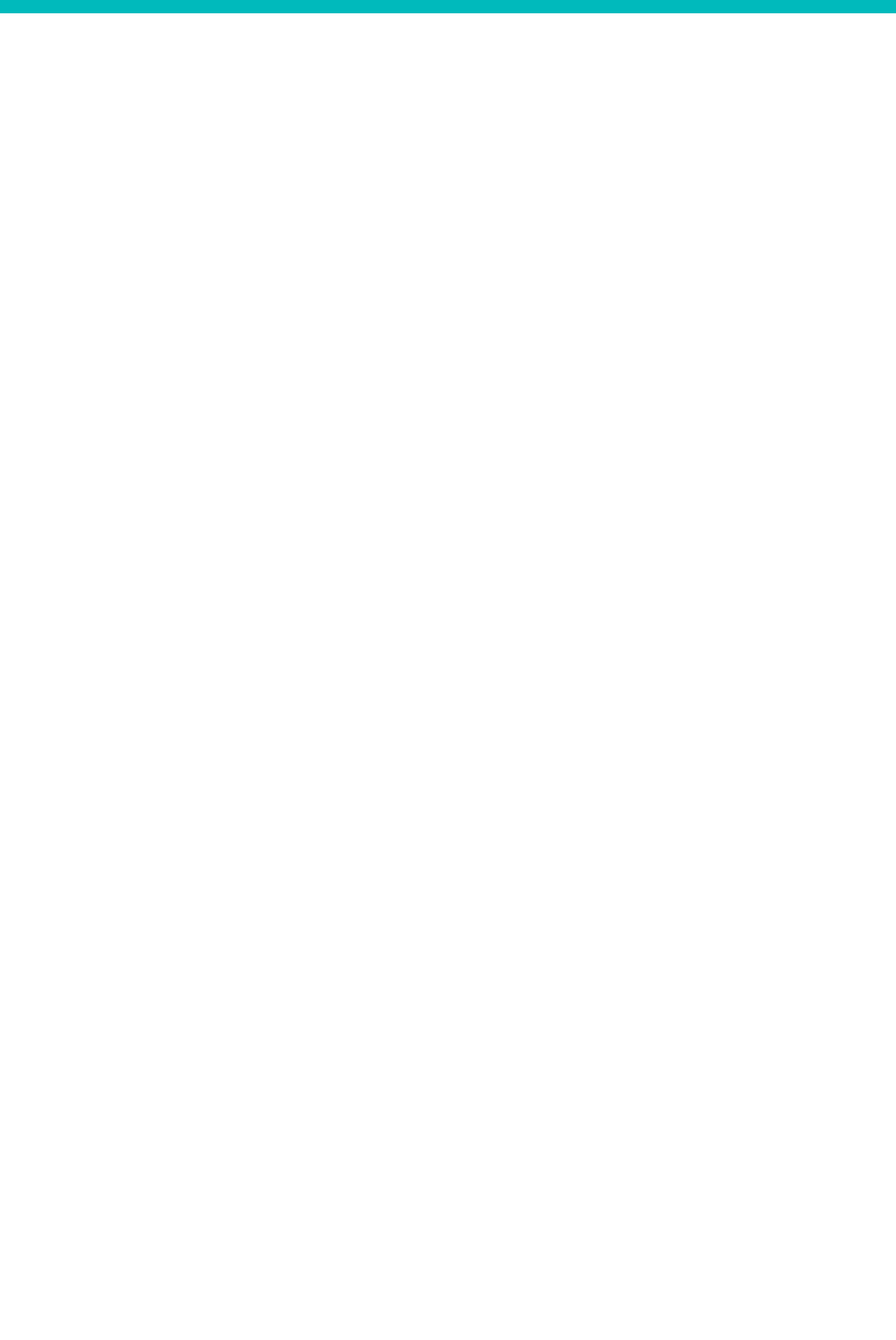
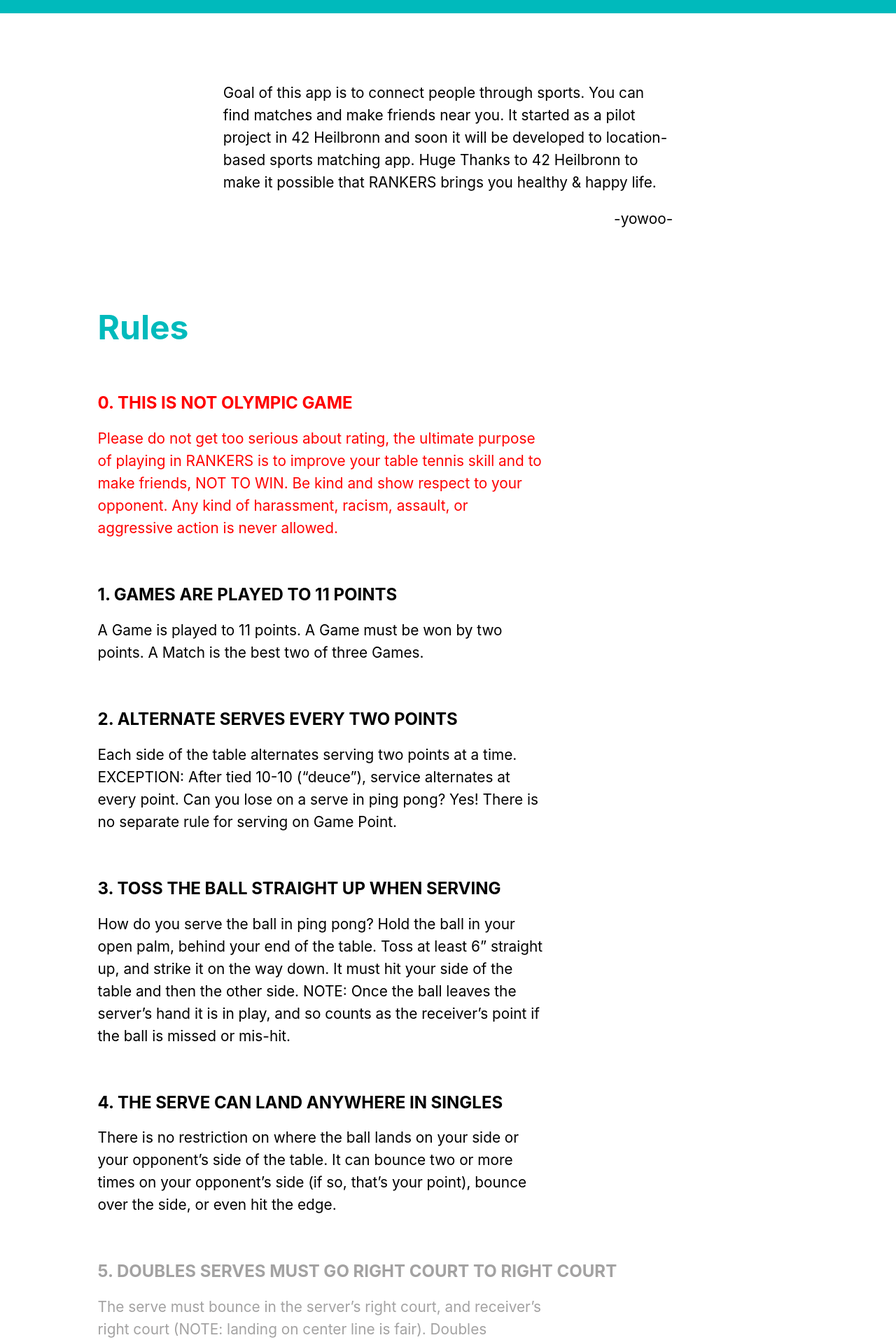
Before and after one commit to unow0517/RANKERS, a React (Create React App) app in the folder client/: page /about in a window 1280 px wide. Shown: the part 45-1960 px from the top of the page at 70% size. Before the commit the page ends 800 px from the top, so only its background shows below. Built offline with nearby package versions, Linux system fonts and the light colour scheme; no server answers.

Commit message:
About page

```diff
--- a/client/src/App.css
+++ b/client/src/App.css
@@ -37,15 +37,64 @@
 
 input[type="button"] {
     border: none;
-    background: cornflowerblue;
+    background: var(--42-color);
     color: white;
     padding: 12px 24px;
-    margin: 8px;
+    margin: 2rem;
     font-size: 24px;
     border-radius: 8px;
     cursor: pointer;
 }
 
+/* HOME */
+.phrase{
+	font-size: 2rem;
+	margin: 2rem 0rem;
+}
+
+
+/* About */
+.paragraphContainer{
+	display:flex;
+	flex-direction: column;
+	justify-content: center;
+	align-items:center;
+}
+.opening{
+	line-break: normal;
+	font-size: 1.3rem;
+	width: 700px;
+	padding: 1.8rem;
+	line-height: 2rem;
+	margin:3rem;
+}
+.writer{
+	text-align: right;
+}
+
+.rulesContainer p{
+	width: 50vw;
+	font-size: 1.3rem;
+	margin-bottom: 4rem;
+	line-height: 2rem;
+}
+
+.rulesTitle{
+	font-size: 3rem;
+	margin-bottom: 4rem;
+	color: var(--42-color);
+}
+
+.rulesContainer .ruleNumber0{
+	color: red;
+}
+
+.rulesContainer .ruleDouble{
+	color: rgb(163, 162, 162);
+}
+
+
+/* NAVBAR */
 .nav {
   background-color: #00BABC;
   color: black;
@@ -118,9 +167,8 @@
 
 .buttonContainer {
   display: flex;
-  flex-direction: column;
   align-items: center;
-  justify-content: center;
+  justify-content: space-between;
   height: 260px;
 }
 
--- a/client/src/App.js
+++ b/client/src/App.js
@@ -10,6 +10,7 @@
 import Profile from './components/profile'
 import Leaderboard from './components/leaderboard'
 import Signup from './components/signup';
+import About from './components/about'
 
 function App() {
   const [loggedIn, setLoggedIn] = useState(false)
@@ -65,13 +66,14 @@
       <BrowserRouter>
         <Navbar loggedIn={loggedIn} setLoggedIn={setLoggedIn} email={email} setEmail={setEmail}/>
         <Routes>
-          <Route path="/" element={<Home email={email} loggedIn={loggedIn} setLoggedIn={setLoggedIn} />} />
+          <Route path="/" element={<Home email={email} loggedIn={loggedIn} setEmail={setEmail} setLoggedIn={setLoggedIn} />} />
           <Route path="/login" element={<Login setEmail={setEmail} setLoggedIn={setLoggedIn}/>} />
           <Route path="/signup" element={<Signup setEmail={setEmail} setLoggedIn={setLoggedIn}/>} />
           <Route path="/findmatch" element={<Findmatch email={email} loggedIn = {loggedIn} matchData={matchData} />} />
 		  <Route path="/profile" element={<Profile setEmail={setEmail} setLoggedIn={setLoggedIn} loggedIn = {loggedIn}/>} />
 		  <Route path="/leaderboard" element={<Leaderboard/>}/>
 		  <Route path="/match" element={<Match email={email} loggedIn = {loggedIn} matchData={matchData} />}/>
+		  <Route path='/about' element={<About/>} />
         </Routes>
       </BrowserRouter>
     </div>
--- /dev/null
+++ b/client/src/components/about.js
@@ -0,0 +1,65 @@
+import React from "react";
+
+const About = () => {
+
+	return(
+		<div className="paragraphContainer">
+			<div className='opening'>
+				<p>Goal of this app is to connect people through sports. You can find matches and make 	friends near you. It started as a pilot project in 42 Heilbronn and soon it will be developed to location-based sports matching app. Huge Thanks to 42 Heilbronn to make it possible that RANKERS brings you healthy & happy life.</p>
+				<div className='writer'>
+					-yowoo-
+				</div>
+			</div>
+			<div className='rulesContainer'>
+				<h1 className='rulesTitle'>Rules</h1>
+
+				<div className='ruleNumber0'>
+				<h2>0. THIS IS NOT OLYMPIC GAME</h2>
+				<p>Please do not get too serious about rating, the ultimate purpose of playing in RANKERS is to improve your table tennis skill and to make friends, NOT TO WIN. Be kind and show respect to your opponent. Any kind of harassment, racism, assault, or aggressive action is never allowed.</p>
+				</div>
+				<h2>1.	GAMES ARE PLAYED TO 11 POINTS</h2>
+				<p>A Game is played to 11 points. A Game must be won by two points. A Match is the best 	two of three Games. </p>
+
+				<h2>2.	ALTERNATE SERVES EVERY TWO POINTS</h2>
+				<p>Each side of the table alternates serving two points at a time. EXCEPTION: After tied 	10-10 (“deuce”), service alternates at every point. Can you lose on a serve in ping 	pong? Yes! There is no separate rule for serving on Game Point.</p>
+
+				<h2>3.	TOSS THE BALL STRAIGHT UP WHEN SERVING</h2>
+				<p>How do you serve the ball in ping pong? Hold the ball in your open palm, behind your 	end of the table. Toss at least 6” straight up, and strike it on the way down. It must 	hit your side of the table and then the other side. NOTE: Once the ball leaves the 	server’s hand it is in play, and so counts as the receiver’s point if the ball is missed 	or mis-hit.</p>
+
+				<h2>4.	THE SERVE CAN LAND ANYWHERE IN SINGLES</h2>
+				<p>There is no restriction on where the ball lands on your side or your opponent’s side 	of the table. It can bounce two or more times on your opponent’s side (if so, that’s 	your point), bounce over the side, or even hit the edge. </p>
+
+				<div className='ruleDouble'>
+				<h2>5.  DOUBLES SERVES MUST GO RIGHT COURT TO RIGHT COURT</h2>
+				<p>The serve must bounce in the server’s right court, and receiver’s right court (NOTE: 	landing on center line is fair). Doubles partners switch places after their team serves 	twice.</p>
+				</div>
+				<h2>6.  A SERVE THAT TOUCHES THE NET ON THE WAY OVER IS A “LET”</h2>
+				<p>Can the ball hit the net in ping pong? Yes, during a RALLY, if it touches the top of 	the net and then otherwise lands as a legitimate hit. BUT not when serving. If a served 	ball hits the net on the way over and otherwise legally bounces in play, it’s a “let” 	serve and is done over. There is no limit on how many times this can happen. </p>
+
+				<h2>7.  ALTERNATE HITTING IN A DOUBLES RALLY</h2>
+				<p>Doubles partners must alternate hitting balls in a rally, no matter where the ball 	lands on the table. </p>
+
+				<h2>8.  VOLLEYS ARE NOT ALLOWED </h2>
+				<p>Can you hit the ball before it bounces in ping pong? No. In regular tennis you may 	“volley” the ball (hitting the ball before it bounces on your side of the net). But in 	table tennis, this results in a point for your opponent. NOTE: When your opponent hits a 	ball that sails over your end of the table without touching it and then hits you or your 	paddle, that is still your point.</p>
+
+				<h2>9.  IF YOUR HIT BOUNCES BACK OVER THE NET BY ITSELF IT IS YOUR POINT</h2>
+				<p>If you hit the ball in a rally or on a serve and it bounces back over the net after 	hitting your opponent’s side of the table (due to extreme spin), without your opponent 	touching it, that is your point.</p>
+
+				<h2>10.  TOUCHING THE BALL WITH YOUR PADDLE HAND IS ALLOWED</h2>
+				<p>What happens if the ball hits your finger or hand during a ping pong rally?  If the 	ball touches your PADDLE hand and otherwise results in a legal hit, there is no rule 	violation and play shall continue as normal. Your paddle hand includes all fingers and 	hand area below the wrist. But what if the ball touches a player’s body anywhere else 	during a ping pong rally? You may not touch the ball with your non-paddle hand for any 	reason. It will result in a point for your opponent. BUT if your opponent’s hit sails 	over your side of the table without touching it, and hits any part of you or 				your paddle, that is still your point.</p>
+
+				<h2>11.  YOU MAY NOT TOUCH THE TABLE WITH YOUR NON-PADDLE HAND</h2>
+				<p>You may touch the ball or the table with your paddle hand (after reaching in to 	return a short serve, for example), or other parts of your body. NOTE: If the table 	moves at all from your touching it during a rally, that is your opponent’s point. </p>
+
+				<h2>12.  AN “EDGE” BALL BOUNCING OFF THE HORIZONTAL TABLE TOP SURFACE IS GOOD</h2>
+				<p>An otherwise legal serve or hit may contact the top edge of the horizontal table top 	surface and be counted as valid, even if it bounces sidewise. The vertical sides of the 	table are NOT part of the legal playing surface.</p>
+
+				<h2>13.  HONOR SYSTEM APPLIES TO DISAGREEMENTS</h2>
+				<p>If no referee is present during a match and the players disagree on a certain call, 	the “honor system” applies and the players should find a way to agree, or play the point 	over. Ping pong carries a tradition of fierce but fair play. Help us keep it that way!</p>
+			</div>
+
+		</div>
+	)
+}
+
+export default About;
--- a/client/src/components/home.js
+++ b/client/src/components/home.js
@@ -8,6 +8,7 @@
       if (loggedIn) {
           localStorage.removeItem("user")
 		  props.setLoggedIn(false)
+		  props.setEmail("")
       } else {
           navigate("/login")
       }
@@ -28,8 +29,8 @@
       <div className={"titleContainer"}>
           <div>Welcome to RANKERS!</div>
       </div>
-      <div>
-          This is the home page.
+      <div className='phrase'>
+          Connect People Through Sports
       </div>
       <div className={"buttonContainer"}>
         {(loggedIn ? <div>
```
